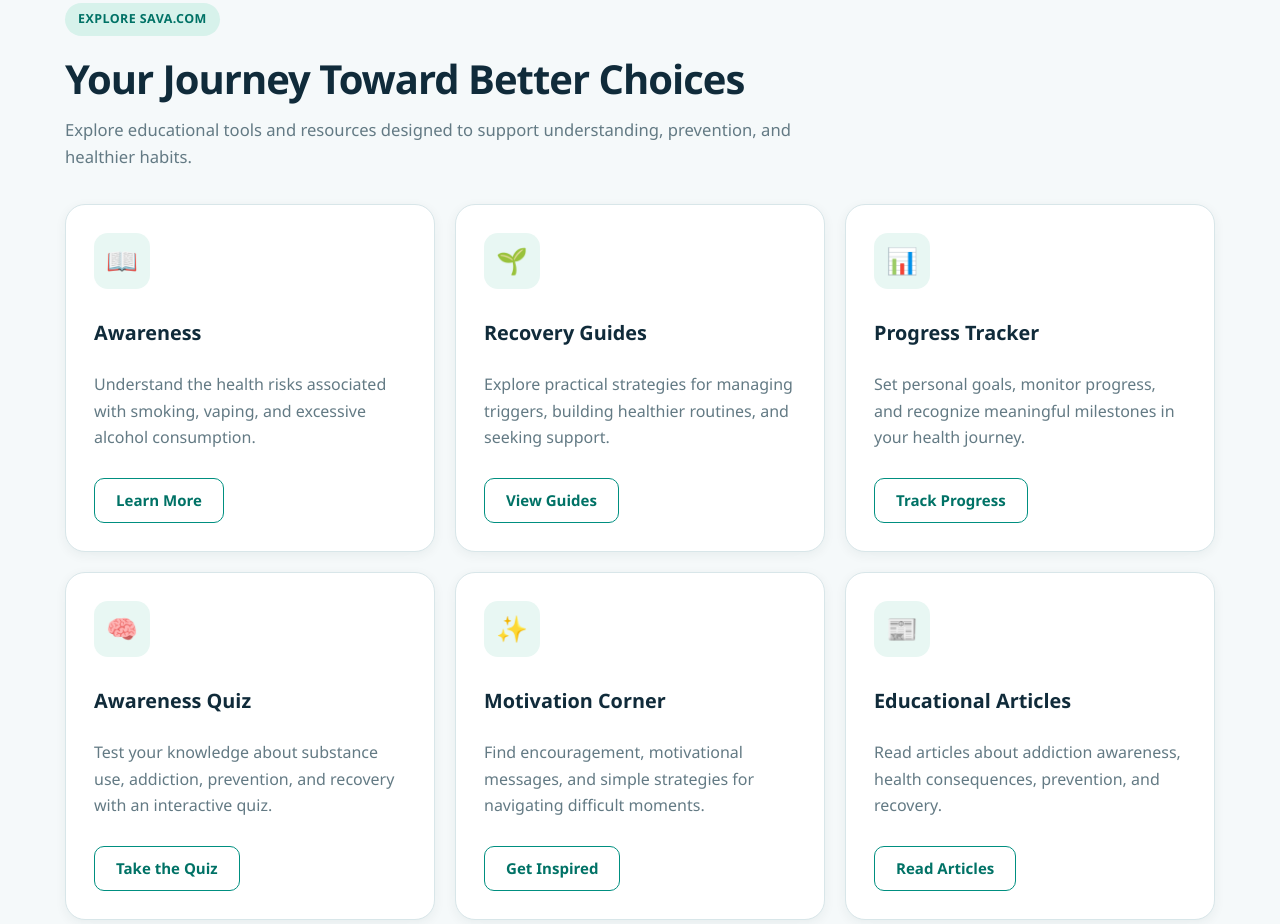
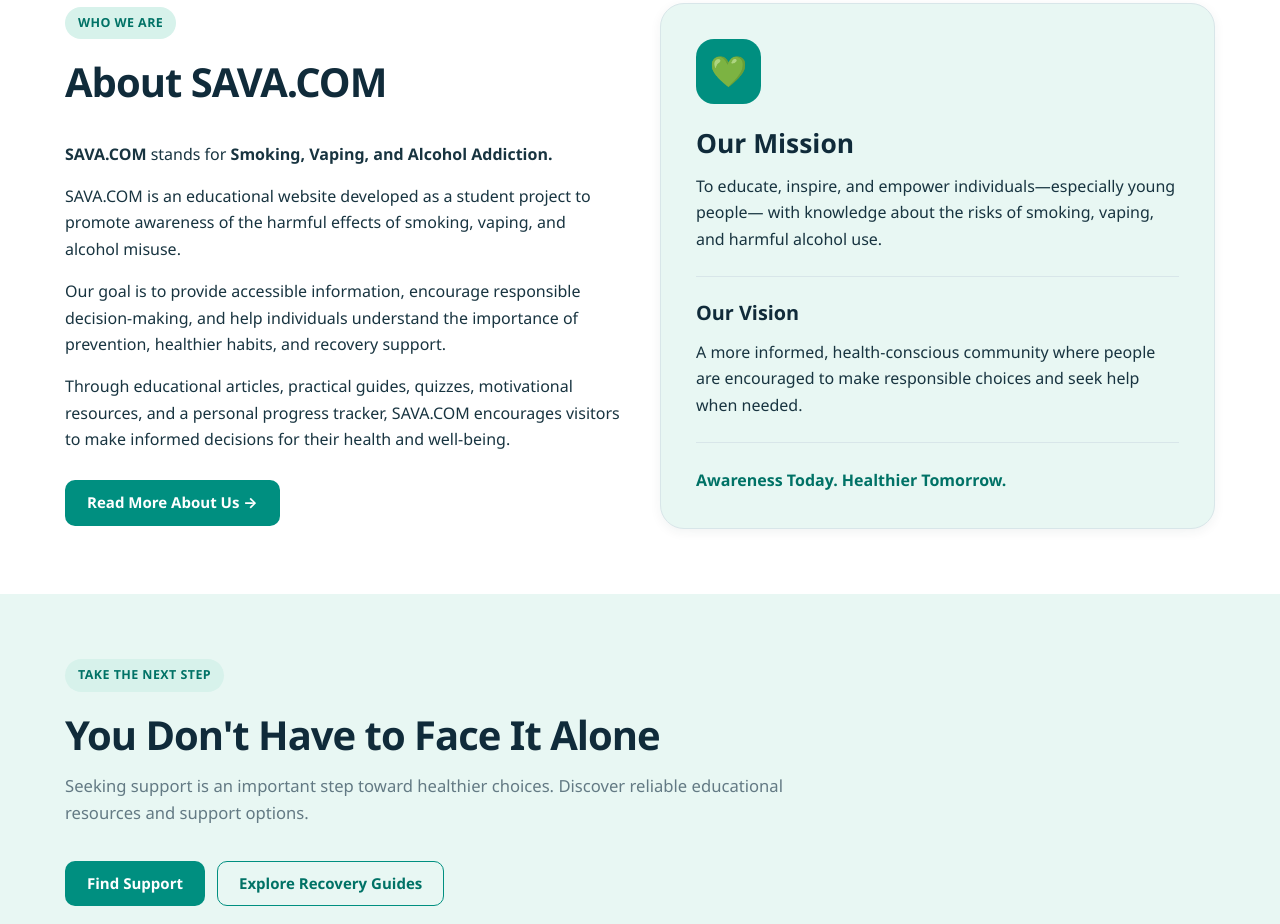
Before and after one commit to pauleauman-eng/sava-com, a plain HTML site: page index.html in a window 1280 px wide. Shown: the part 705-1629 px from the top of the page. Drawn offline with Linux system fonts and the light colour scheme.

Commit message:
Remove homepage feature cards

```diff
--- a/index.html
+++ b/index.html
@@ -87,7 +87,6 @@
           Support
         </a>
 
-        <!-- ABOUT REMAINS IN THE NAVIGATION -->
         <a href="about.html">
           About
         </a>
@@ -146,191 +145,7 @@
     </section>
 
     <!-- =========================================
-         MAIN FEATURES
-         ========================================= -->
-
-    <section class="feature-section">
-
-      <div class="container">
-
-        <div class="section-head">
-
-          <span class="tag">
-            Explore SAVA.COM
-          </span>
-
-          <h2>
-            Your Journey Toward Better Choices
-          </h2>
-
-          <p>
-            Explore educational tools and resources
-            designed to support understanding,
-            prevention, and healthier habits.
-          </p>
-
-        </div>
-
-        <div class="grid">
-
-          <!-- AWARENESS -->
-
-          <article class="card feature-card">
-
-            <div class="card-icon" aria-hidden="true">
-              📖
-            </div>
-
-            <h3>
-              Awareness
-            </h3>
-
-            <p class="muted">
-              Understand the health risks associated
-              with smoking, vaping, and excessive
-              alcohol consumption.
-            </p>
-
-            <a href="awareness.html"
-               class="btn outline">
-              Learn More
-            </a>
-
-          </article>
-
-          <!-- RECOVERY GUIDES -->
-
-          <article class="card feature-card">
-
-            <div class="card-icon" aria-hidden="true">
-              🌱
-            </div>
-
-            <h3>
-              Recovery Guides
-            </h3>
-
-            <p class="muted">
-              Explore practical strategies for
-              managing triggers, building healthier
-              routines, and seeking support.
-            </p>
-
-            <a href="guides.html"
-               class="btn outline">
-              View Guides
-            </a>
-
-          </article>
-
-          <!-- TRACKER -->
-
-          <article class="card feature-card">
-
-            <div class="card-icon" aria-hidden="true">
-              📊
-            </div>
-
-            <h3>
-              Progress Tracker
-            </h3>
-
-            <p class="muted">
-              Set personal goals, monitor progress,
-              and recognize meaningful milestones
-              in your health journey.
-            </p>
-
-            <a href="tracker.html"
-               class="btn outline">
-              Track Progress
-            </a>
-
-          </article>
-
-          <!-- QUIZ -->
-
-          <article class="card feature-card">
-
-            <div class="card-icon" aria-hidden="true">
-              🧠
-            </div>
-
-            <h3>
-              Awareness Quiz
-            </h3>
-
-            <p class="muted">
-              Test your knowledge about substance
-              use, addiction, prevention, and
-              recovery with an interactive quiz.
-            </p>
-
-            <a href="quiz.html"
-               class="btn outline">
-              Take the Quiz
-            </a>
-
-          </article>
-
-          <!-- MOTIVATION -->
-
-          <article class="card feature-card">
-
-            <div class="card-icon" aria-hidden="true">
-              ✨
-            </div>
-
-            <h3>
-              Motivation Corner
-            </h3>
-
-            <p class="muted">
-              Find encouragement, motivational
-              messages, and simple strategies
-              for navigating difficult moments.
-            </p>
-
-            <a href="motivation.html"
-               class="btn outline">
-              Get Inspired
-            </a>
-
-          </article>
-
-          <!-- ARTICLES -->
-
-          <article class="card feature-card">
-
-            <div class="card-icon" aria-hidden="true">
-              📰
-            </div>
-
-            <h3>
-              Educational Articles
-            </h3>
-
-            <p class="muted">
-              Read articles about addiction
-              awareness, health consequences,
-              prevention, and recovery.
-            </p>
-
-            <a href="articles.html"
-               class="btn outline">
-              Read Articles
-            </a>
-
-          </article>
-
-        </div>
-
-      </div>
-
-    </section>
-
-    <!-- =========================================
-         NEW: ABOUT SAVA.COM SECTION
+         ABOUT SAVA.COM
          ========================================= -->
 
     <section
@@ -342,7 +157,10 @@
         <div
           style="
             display:grid;
-            grid-template-columns:repeat(auto-fit,minmax(min(100%,300px),1fr));
+            grid-template-columns:repeat(
+              auto-fit,
+              minmax(min(100%,300px),1fr)
+            );
             align-items:center;
             gap:40px;
           ">
```
